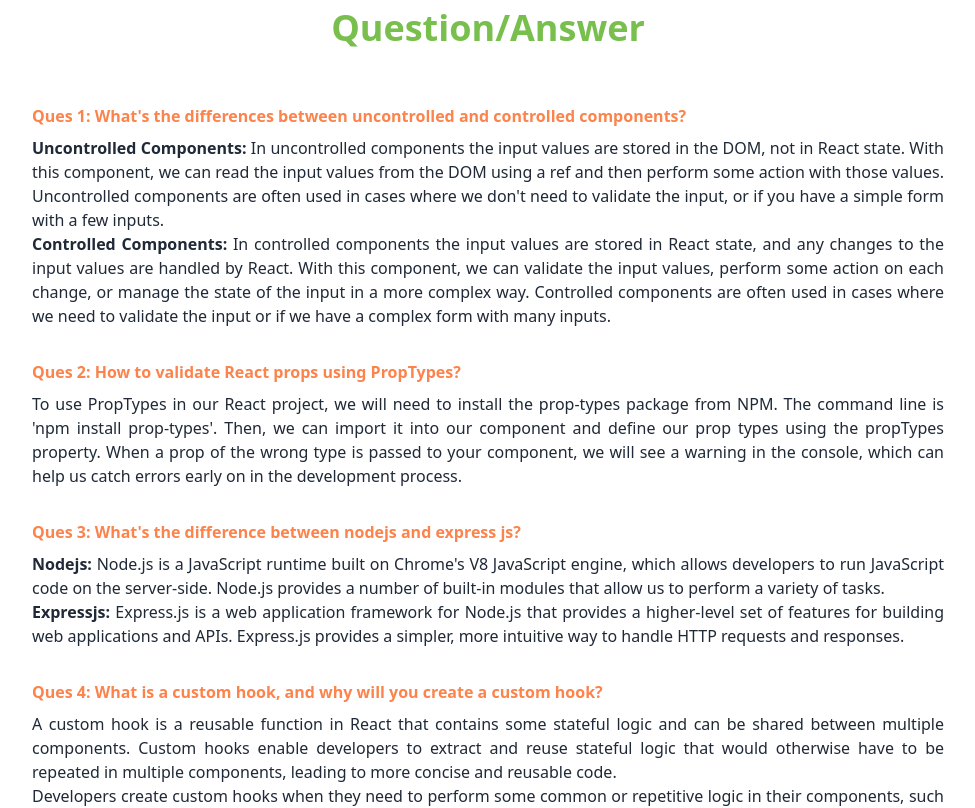
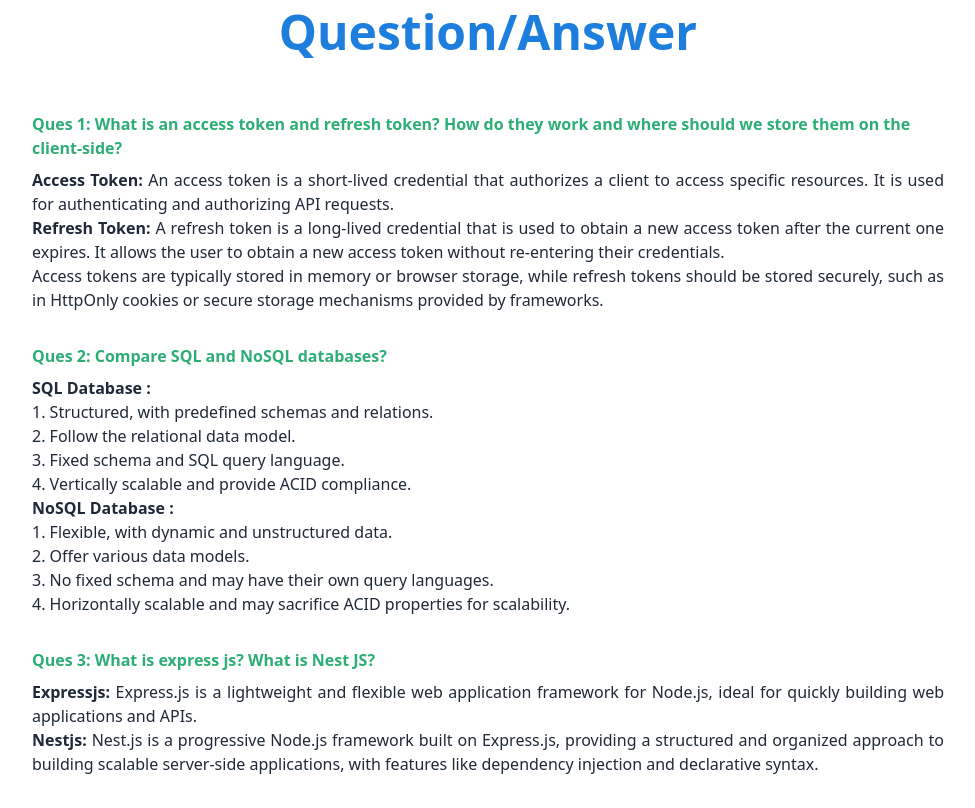
Before and after one commit to akil-tajwar/turbo-toys-client, a React (Vite) app: page /blog in a window 1280 px wide. Shown: the part 200-1008 px from the top of the page, without its empty margins (152-1127 px from the left). Built offline with nearby package versions, Linux system fonts and the light colour scheme; no server answers.

Commit message:
blog added

```diff
--- a/src/Componets/Blog.jsx
+++ b/src/Componets/Blog.jsx
@@ -2,29 +2,31 @@ import React from 'react';
 
 const Blog = () => {
     return (
-        <div className='pt-52 mb-20 w-11/12 lg:w-3/4 mx-auto'>
+        <div className='lg:pt-52 pt-60 mb-20 w-11/12 lg:w-3/4 mx-auto'>
             <div className='text-center'>
-                <h1 className='font-semibold text-4xl text-[#78bf4d]'>Question/Answer</h1>
+                <h1 className='font-semibold text-5xl text-[#1d7edd]'>Question/Answer</h1>
             </div>
             <div className='p-6'>
                 <div className='pt-8'>
-                    <b className='text-[#fc834b] font-bold'>Ques 1: What&apos;s the differences between uncontrolled and controlled components?</b>
-                    <p className='pt-2 text-justify'><b>Uncontrolled Components:</b> In uncontrolled components the input values are stored in the DOM, not in React state. With this component, we can read the input values from the DOM using a ref and then perform some action with those values. Uncontrolled components are often used in cases where we don&apos;t need to validate the input, or if you have a simple form with a few inputs. <br />
-                        <b>Controlled Components: </b>In controlled components the input values are stored in React state, and any changes to the input values are handled by React. With this component, we can validate the input values, perform some action on each change, or manage the state of the input in a more complex way. Controlled components are often used in cases where we need to validate the input or if we have a complex form with many inputs.</p>
+                    <b className='text-[#2cae74] font-bold'>Ques 1: What is an access token and refresh token? How do they work and where should we store them on the client-side?</b>
+                    <p className='pt-2 text-justify'><b>Access Token:</b> An access token is a short-lived credential that authorizes a client to access specific resources. It is used for authenticating and authorizing API requests. <br />
+                        <b>Refresh Token: </b>A refresh token is a long-lived credential that is used to obtain a new access token after the current one expires. It allows the user to obtain a new access token without re-entering their credentials. <br />
+                        Access tokens are typically stored in memory or browser storage, while refresh tokens should be stored securely, such as in HttpOnly cookies or secure storage mechanisms provided by frameworks.</p>
                 </div>
                 <div className='pt-8'>
-                    <b className='text-[#fc834b] font-bold'>Ques 2: How to validate React props using PropTypes?</b>
-                    <p className='pt-2 text-justify'>To use PropTypes in our React project, we will need to install the prop-types package from NPM. The command line is &apos;npm install prop-types&apos;. Then, we can import it into our component and define our prop types using the propTypes property. When a prop of the wrong type is passed to your component, we will see a warning in the console, which can help us catch errors early on in the development process.</p>
+                    <b className='text-[#2cae74] font-bold'>Ques 2: Compare SQL and NoSQL databases?</b>
+                    <p className='pt-2 text-justify'><b>SQL Database : <br /> </b>1. Structured, with predefined schemas and relations. <br /> 2. Follow the relational data model. <br /> 3. Fixed schema and SQL query language. <br /> 4. Vertically scalable and provide ACID compliance. <br />
+                    <b>NoSQL Database : </b> <br /> 1. Flexible, with dynamic and unstructured data. <br /> 2. Offer various data models. <br /> 3. No fixed schema and may have their own query languages. <br /> 4. Horizontally scalable and may sacrifice ACID properties for scalability.</p>
                 </div>
                 <div className='pt-8'>
-                    <b className='text-[#fc834b] font-bold'>Ques 3: What&apos;s the difference between nodejs and express js?</b>
-                    <p className='pt-2 text-justify'><b>Nodejs: </b>Node.js is a JavaScript runtime built on Chrome&apos;s V8 JavaScript engine, which allows developers to run JavaScript code on the server-side. Node.js provides a number of built-in modules that allow us to perform a variety of tasks. <br />
-                        <b>Expressjs: </b>Express.js is a web application framework for Node.js that provides a higher-level set of features for building web applications and APIs. Express.js provides a simpler, more intuitive way to handle HTTP requests and responses.</p>
+                    <b className='text-[#2cae74] font-bold'>Ques 3: What is express js? What is Nest JS?</b>
+                    <p className='pt-2 text-justify'><b>Expressjs: </b>Express.js is a lightweight and flexible web application framework for Node.js, ideal for quickly building web applications and APIs.<br />
+                        <b>Nestjs: </b>Nest.js is a progressive Node.js framework built on Express.js, providing a structured and organized approach to building scalable server-side applications, with features like dependency injection and declarative syntax.</p>
                 </div>
                 <div className='pt-8'>
-                    <b className='text-[#fc834b] font-bold'>Ques 4: What is a custom hook, and why will you create a custom hook?</b>
-                    <p className='pt-2 text-justify'>A custom hook is a reusable function in React that contains some stateful logic and can be shared between multiple components. Custom hooks enable developers to extract and reuse stateful logic that would otherwise have to be repeated in multiple components, leading to more concise and reusable code. <br />
-                        Developers create custom hooks when they need to perform some common or repetitive logic in their components, such as fetching data from an API, handling form inputs, or managing state. Custom hooks allow developers to encapsulate this logic in a single place, making it easier to reuse across multiple components.</p>
+                    <b className='text-[#2cae74] font-bold'>Ques 4: What is MongoDB aggregate and how does it work?</b>
+                    <p className='pt-2 text-justify'>MongoDB is an open source NoSQL database management program. NoSQL (Not only SQL) is used as an alternative to traditional relational databases. <br />
+                    In MongoDB, the aggregate is a powerful and flexible operation used for data aggregation and processing. It allows you to perform complex data manipulations, transformations, and computations on the documents in a collection.</p>
                 </div>
             </div>
         </div>
--- a/src/Componets/Home.jsx
+++ b/src/Componets/Home.jsx
@@ -22,7 +22,7 @@ const Home = () => {
     };
     return (
         <div>
-            <div className='h-fit bg-[url(/public/banner.jpg)] bg-no-repeat bg-center bg-cover lg:pt-36 pt-20'>
+            <div className='h-fit bg-[url(/public/banner.jpg)] bg-no-repeat bg-center bg-cover pt-36'>
                 <div className='w-3/4 mx-auto px-5 py-40 text-white'>
                     <h1 className='lg:text-7xl text-5xl w-2/3 lg:w-1/4 pb-8'>We only sell best quality toy cars in our shop</h1>
                     <p>Download our official app</p>
--- a/src/Componets/Navbar.jsx
+++ b/src/Componets/Navbar.jsx
@@ -11,7 +11,7 @@ const Navbar = () => {
     }
     return (
         <div className='bg-[#0a151e] fixed w-full z-10'>
-            <div className='flex justify-between w-3/4 mx-auto p-5'>
+            <div className='flex gap-5 lg:flex-row flex-col justify-center items-center lg:justify-between w-11/12 lg:w-3/4 mx-auto p-5'>
                 <div className=''>
                     <img className='w-32' src="/public/logo.png" alt="" />
                 </div>
```
